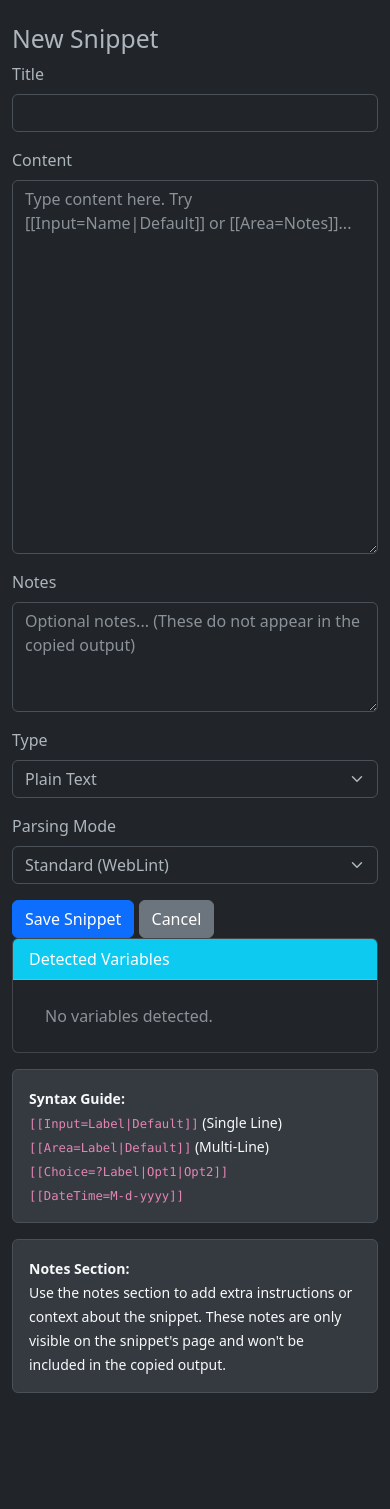
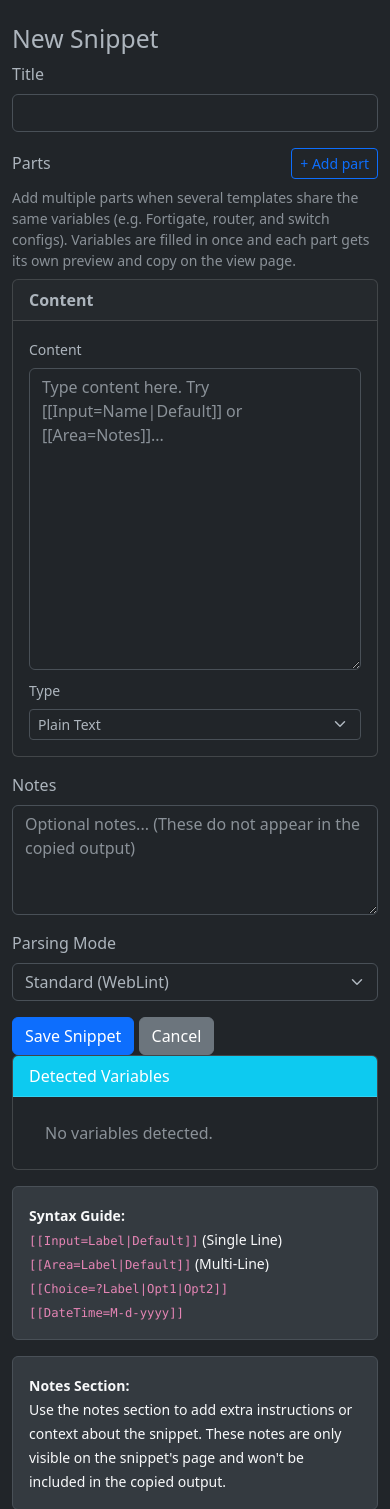
Before and after one commit to photoncody/weblint, a Flask app: page /new in a window 390 px wide. Shown: the part 88-1597 px from the top of the page. Before the commit the page ends 1481 px from the top, so only its background shows below. Run offline with Flask 3, Linux system fonts and the light colour scheme.

Commit message:
Add multi-part snippets with shared variables
Allow a snippet to contain named parts that share one Variables form
while each part keeps its own Live Preview, Raw Source, and Copy Output.

Co-authored-by: photoncody <photoncody@users.noreply.github.com>

```diff
--- a/app.py
+++ b/app.py
@@ -65,6 +65,73 @@ class Snippet(db.Model):
     type = db.Column(db.String(50), nullable=False)
     parsing_mode = db.Column(db.String(50), default='weblint')
     notes = db.Column(db.Text, nullable=True)
+    parts = db.Column(db.Text, nullable=True)  # JSON array of {name, content, type} when multi-part
+
+    @property
+    def part_list(self):
+        return get_snippet_parts(self)
+
+    @property
+    def part_count(self):
+        return len(get_snippet_parts(self))
+
+def get_snippet_parts(snippet):
+    """Return a normalized list of parts for a snippet (legacy single-part or multi-part)."""
+    if snippet.parts:
+        try:
+            parsed = json.loads(snippet.parts)
+            if isinstance(parsed, list) and len(parsed) >= 2:
+                normalized = [
+                    {
+                        'name': (p.get('name') or f'Part {i + 1}').strip() or f'Part {i + 1}',
+                        'content': p.get('content', ''),
+                        'type': p.get('type', 'plain') if p.get('type') in ('plain', 'markdown', 'html') else 'plain',
+                    }
+                    for i, p in enumerate(parsed)
+                    if isinstance(p, dict)
+                ]
+                if len(normalized) >= 2:
+                    return normalized
+        except (json.JSONDecodeError, TypeError, AttributeError):
+            pass
+    return [{
+        'name': '',
+        'content': snippet.content or '',
+        'type': snippet.type if snippet.type in ('plain', 'markdown', 'html') else 'plain',
+    }]
+
+def parts_from_form(form):
+    """Build parts list from editor form fields (part_* arrays or legacy content/type)."""
+    contents = form.getlist('part_content')
+    if contents:
+        names = form.getlist('part_name')
+        types = form.getlist('part_type')
+        parts = []
+        for i, content in enumerate(contents):
+            name = names[i].strip() if i < len(names) and names[i] else f'Part {i + 1}'
+            ptype = types[i] if i < len(types) and types[i] in ('plain', 'markdown', 'html') else 'plain'
+            parts.append({'name': name, 'content': content, 'type': ptype})
+        return parts
+
+    # Legacy single-field form
+    return [{
+        'name': 'Part 1',
+        'content': form.get('content', ''),
+        'type': form.get('type', 'plain') if form.get('type') in ('plain', 'markdown', 'html') else 'plain',
+    }]
+
+def apply_parts_to_snippet(snippet, parts):
+    """Persist parts on a snippet; sync content/type to the first part; clear parts when single."""
+    if not parts:
+        parts = [{'name': 'Part 1', 'content': '', 'type': 'plain'}]
+
+    snippet.content = parts[0]['content']
+    snippet.type = parts[0]['type']
+
+    if len(parts) >= 2:
+        snippet.parts = json.dumps(parts)
+    else:
+        snippet.parts = None
 
 with app.app_context():
     db.create_all()
@@ -84,6 +151,10 @@ with app.app_context():
         if 'notes' not in columns:
             print("Adding 'notes' column to snippet table...")
             c.execute("ALTER TABLE snippet ADD COLUMN notes TEXT")
+
+        if 'parts' not in columns:
+            print("Adding 'parts' column to snippet table...")
+            c.execute("ALTER TABLE snippet ADD COLUMN parts TEXT")
 
         conn.commit()
         conn.close()
@@ -137,17 +208,23 @@ def index():
 @app.route('/new', methods=['GET', 'POST'])
 def new_snippet():
     if request.method == 'POST':
-        new_snippet = Snippet(
+        parts = parts_from_form(request.form)
+        if not any(p['content'].strip() for p in parts):
+            flash('At least one part must have content.')
+            return render_template('editor.html', snippet=None, form_parts=parts), 400
+
+        new_snip = Snippet(
             title=request.form['title'],
-            content=request.form['content'],
-            type=request.form['type'],
+            content=parts[0]['content'],
+            type=parts[0]['type'],
             parsing_mode=request.form.get('parsing_mode', 'weblint'),
             notes=request.form.get('notes')
         )
-        db.session.add(new_snippet)
+        apply_parts_to_snippet(new_snip, parts)
+        db.session.add(new_snip)
         db.session.commit()
-        return redirect(url_for('view_snippet', s_id=new_snippet.id))
-    return render_template('editor.html', snippet=None)
+        return redirect(url_for('view_snippet', s_id=new_snip.id))
+    return render_template('editor.html', snippet=None, form_parts=None)
 
 @app.route('/edit/<s_id>', methods=['GET', 'POST'])
 def edit_snippet(s_id):
@@ -157,15 +234,19 @@ def edit_snippet(s_id):
         abort(404)
 
     if request.method == 'POST':
+        parts = parts_from_form(request.form)
+        if not any(p['content'].strip() for p in parts):
+            flash('At least one part must have content.')
+            return render_template('editor.html', snippet=snippet, form_parts=parts), 400
+
         snippet.title = request.form['title']
-        snippet.content = request.form['content']
-        snippet.type = request.form['type']
         snippet.parsing_mode = request.form.get('parsing_mode', 'weblint')
         snippet.notes = request.form.get('notes')
+        apply_parts_to_snippet(snippet, parts)
         db.session.commit()
         return redirect(url_for('view_snippet', s_id=s_id))
 
-    return render_template('editor.html', snippet=snippet)
+    return render_template('editor.html', snippet=snippet, form_parts=get_snippet_parts(snippet))
 
 @app.route('/view/<s_id>')
 def view_snippet(s_id):
@@ -180,7 +261,8 @@ def view_snippet(s_id):
     recent_snippets.insert(0, s_id)
     session['recent_snippets'] = recent_snippets[:5]
 
-    return render_template('view.html', snippet=snippet)
+    parts = get_snippet_parts(snippet)
+    return render_template('view.html', snippet=snippet, parts=parts)
 
 @app.route('/delete/<s_id>')
 def delete_snippet(s_id):
--- a/templates/editor.html
+++ b/templates/editor.html
@@ -5,29 +5,36 @@
 
 {% block content %}
 <h2>{{ 'Edit' if snippet else 'New' }} Snippet</h2>
-<form method="post">
+{% with messages = get_flashed_messages() %}
+  {% if messages %}
+    {% for message in messages %}
+      <div class="alert alert-danger">{{ message }}</div>
+    {% endfor %}
+  {% endif %}
+{% endwith %}
+<form method="post" id="snippet-form">
     <div class="row">
         <div class="col-md-8">
             <div class="mb-3">
                 <label class="form-label">Title</label>
                 <input type="text" name="title" class="form-control" required value="{{ snippet.title if snippet else '' }}">
             </div>
+
             <div class="mb-3">
-                <label class="form-label">Content</label>
-                <textarea id="editor-content" name="content" class="form-control" rows="15" required placeholder="Type content here. Try [[Input=Name|Default]] or [[Area=Notes]]...">{{ snippet.content if snippet else '' }}</textarea>
+                <div class="d-flex justify-content-between align-items-center mb-2">
+                    <label class="form-label mb-0">Parts</label>
+                    <button type="button" class="btn btn-outline-primary btn-sm" id="add-part-btn">+ Add part</button>
+                </div>
+                <p class="text-muted small mb-2">
+                    Add multiple parts when several templates share the same variables (e.g. Fortigate, router, and switch configs).
+                    Variables are filled in once and each part gets its own preview and copy on the view page.
+                </p>
+                <div id="parts-container"></div>
             </div>
+
             <div class="mb-3">
                 <label class="form-label">Notes</label>
                 <textarea id="editor-notes" name="notes" class="form-control" rows="4" placeholder="Optional notes... (These do not appear in the copied output)">{{ snippet.notes if snippet and snippet.notes else '' }}</textarea>
-            </div>
-            <div class="mb-3">
-                <label class="form-label">Type</label>
-                <select name="type" class="form-select">
-                    <!-- Default to Plain Text if no snippet exists -->
-                    <option value="plain" {% if not snippet or snippet.type == 'plain' %}selected{% endif %}>Plain Text</option>
-                    <option value="markdown" {% if snippet and snippet.type == 'markdown' %}selected{% endif %}>Markdown</option>
-                    <option value="html" {% if snippet and snippet.type == 'html' %}selected{% endif %}>HTML</option>
-                </select>
             </div>
             <div class="mb-3">
                 <label class="form-label">Parsing Mode</label>
@@ -69,55 +76,142 @@
 </form>
 
 <script>
+    {% if form_parts is not none %}
+    const initialParts = {{ form_parts | tojson }};
+    {% else %}
+    const initialParts = [{ name: '', content: '', type: 'plain' }];
+    {% endif %}
+    const partsContainer = document.getElementById('parts-container');
+    let partCounter = 0;
+
+    function escapeHtml(str) {
+        return String(str)
+            .replace(/&/g, '&amp;')
+            .replace(/</g, '&lt;')
+            .replace(/>/g, '&gt;')
+            .replace(/"/g, '&quot;');
+    }
+
+    function updatePartChrome() {
+        const cards = partsContainer.querySelectorAll('.part-card');
+        const multi = cards.length > 1;
+        cards.forEach((card, idx) => {
+            const nameWrap = card.querySelector('.part-name-wrap');
+            const removeBtn = card.querySelector('.remove-part-btn');
+            const title = card.querySelector('.part-title');
+            nameWrap.style.display = multi ? '' : 'none';
+            removeBtn.style.display = multi ? '' : 'none';
+            title.textContent = multi ? (card.querySelector('.part-name-input').value.trim() || `Part ${idx + 1}`) : 'Content';
+            if (!multi) {
+                // Keep a default name in the form for when a second part is added later
+                const nameInput = card.querySelector('.part-name-input');
+                if (!nameInput.value.trim()) nameInput.value = 'Part 1';
+            }
+        });
+    }
+
+    function addPart(part = null) {
+        partCounter += 1;
+        const idx = partCounter;
+        const name = part && part.name ? part.name : `Part ${partsContainer.querySelectorAll('.part-card').length + 1}`;
+        const content = part && part.content != null ? part.content : '';
+        const type = part && part.type ? part.type : 'plain';
+
+        const card = document.createElement('div');
+        card.className = 'card mb-3 part-card';
+        card.innerHTML = `
+            <div class="card-header d-flex justify-content-between align-items-center py-2">
+                <span class="part-title fw-semibold">Content</span>
+                <button type="button" class="btn btn-outline-danger btn-sm remove-part-btn">Remove</button>
+            </div>
+            <div class="card-body">
+                <div class="mb-2 part-name-wrap" style="display:none;">
+                    <label class="form-label small">Part name</label>
+                    <input type="text" name="part_name" class="form-control form-control-sm part-name-input" value="${escapeHtml(name)}" placeholder="e.g. Fortigate">
+                </div>
+                <div class="mb-2">
+                    <label class="form-label small">Content</label>
+                    <textarea name="part_content" class="form-control part-content-input" rows="12" required placeholder="Type content here. Try [[Input=Name|Default]] or [[Area=Notes]]...">${escapeHtml(content)}</textarea>
+                </div>
+                <div>
+                    <label class="form-label small">Type</label>
+                    <select name="part_type" class="form-select form-select-sm part-type-input">
+                        <option value="plain" ${type === 'plain' ? 'selected' : ''}>Plain Text</option>
+                        <option value="markdown" ${type === 'markdown' ? 'selected' : ''}>Markdown</option>
+                        <option value="html" ${type === 'html' ? 'selected' : ''}>HTML</option>
+                    </select>
+                </div>
+            </div>
+        `;
+
+        card.querySelector('.remove-part-btn').addEventListener('click', () => {
+            if (partsContainer.querySelectorAll('.part-card').length <= 1) return;
+            card.remove();
+            updatePartChrome();
+            detectVariables();
+        });
+
+        card.querySelector('.part-content-input').addEventListener('input', detectVariables);
+        card.querySelector('.part-name-input').addEventListener('input', updatePartChrome);
+
+        partsContainer.appendChild(card);
+        updatePartChrome();
+        detectVariables();
+    }
+
+    function getAllPartContent() {
+        return Array.from(document.querySelectorAll('.part-content-input'))
+            .map(el => el.value)
+            .join('\n');
+    }
+
     function detectVariables() {
-        const text = document.getElementById('editor-content').value;
+        const text = getAllPartContent();
         const mode = document.getElementById('parsing-mode').value;
         const list = document.getElementById('variable-list');
         list.innerHTML = '';
 
         let found = false;
         let match;
+        const seen = new Set();
+
+        const addItem = (key, html) => {
+            if (seen.has(key)) return;
+            seen.add(key);
+            found = true;
+            list.innerHTML += html;
+        };
 
         if (mode === 'weblint') {
-            // Updated Regex to support Area
             const inputRegex = /\[\[Input=(.*?)(?:\|(.*?))?\]\]/g;
             const areaRegex = /\[\[Area=(.*?)(?:\|(.*?))?\]\]/g;
             const choiceRegex = /\[\[Choice=\?(.*?)\|(.*?)\]\]/g;
             const dateRegex = /\[\[DateTime=(.*?)\]\]/g;
 
-            // Find Inputs
             while ((match = inputRegex.exec(text)) !== null) {
-                found = true;
                 const label = match[1];
-                const def = match[2] ? ` <span class="badge bg-secondary" style="font-size:0.7em">Default: ${match[2]}</span>` : '';
-                list.innerHTML += `<li class="list-group-item">🔹 <strong>Input:</strong> ${label}${def}</li>`;
+                const def = match[2] ? ` <span class="badge bg-secondary" style="font-size:0.7em">Default: ${escapeHtml(match[2])}</span>` : '';
+                addItem(`input_${label}`, `<li class="list-group-item">🔹 <strong>Input:</strong> ${escapeHtml(label)}${def}</li>`);
             }
 
-            // Find Areas (Multi-line)
             while ((match = areaRegex.exec(text)) !== null) {
-                found = true;
                 const label = match[1];
-                const def = match[2] ? ` <span class="badge bg-secondary" style="font-size:0.7em">Default: ${match[2]}</span>` : '';
-                list.innerHTML += `<li class="list-group-item">📝 <strong>Area:</strong> ${label}${def}</li>`;
+                const def = match[2] ? ` <span class="badge bg-secondary" style="font-size:0.7em">Default: ${escapeHtml(match[2])}</span>` : '';
+                addItem(`area_${label}`, `<li class="list-group-item">📝 <strong>Area:</strong> ${escapeHtml(label)}${def}</li>`);
             }
 
-            // Find Choices
             while ((match = choiceRegex.exec(text)) !== null) {
-                found = true;
                 const choices = match[2].split('|').join(', ');
-                list.innerHTML += `<li class="list-group-item">🔸 <strong>Choice:</strong> ${match[1]}<br><small class="text-muted">[${choices}]</small></li>`;
+                addItem(`choice_${match[1]}`, `<li class="list-group-item">🔸 <strong>Choice:</strong> ${escapeHtml(match[1])}<br><small class="text-muted">[${escapeHtml(choices)}]</small></li>`);
             }
 
-            // Find DateTimes
             while ((match = dateRegex.exec(text)) !== null) {
-                found = true;
-                list.innerHTML += `<li class="list-group-item">🕒 <strong>DateTime:</strong> ${match[1]}</li>`;
+                addItem(`datetime_${match[1]}_${match.index}`, `<li class="list-group-item">🕒 <strong>DateTime:</strong> ${escapeHtml(match[1])}</li>`);
             }
         } else if (mode === 'batch') {
             const batchRegex = /%([^%]+)%/g;
             while ((match = batchRegex.exec(text)) !== null) {
-                found = true;
-                list.innerHTML += `<li class="list-group-item">🔹 <strong>Input:</strong> ${match[1]}</li>`;
+                addItem(`input_${match[1]}`, `<li class="list-group-item">🔹 <strong>Input:</strong> ${escapeHtml(match[1])}</li>`);
             }
         }
 
@@ -126,9 +220,12 @@
         }
     }
 
-    document.getElementById('editor-content').addEventListener('input', detectVariables);
+    document.getElementById('add-part-btn').addEventListener('click', () => {
+        addPart({ name: `Part ${partsContainer.querySelectorAll('.part-card').length + 1}`, content: '', type: 'plain' });
+    });
     document.getElementById('parsing-mode').addEventListener('change', detectVariables);
-    // Trigger once on load
-    detectVariables();
+
+    // Seed parts from server (edit / re-render) or a blank single part
+    (initialParts.length ? initialParts : [{ name: '', content: '', type: 'plain' }]).forEach(p => addPart(p));
 </script>
 {% endblock %}
```
Also changed, not shown: migrate_db.py (+11 -0 lines), templates/index.html (+12 -2 lines), templates/view.html (+154 -159 lines), tests/test_app.py (+131 -1 lines), README.md.
